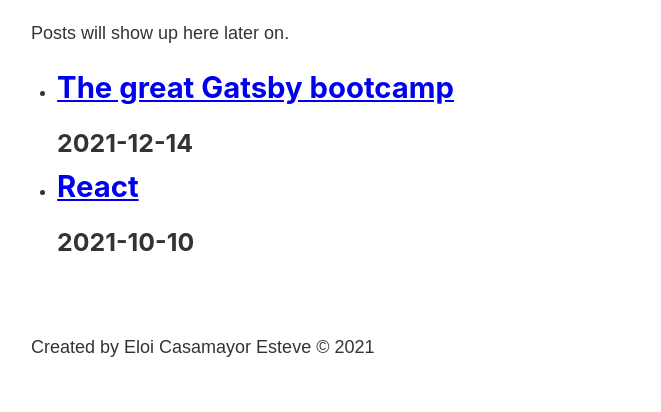
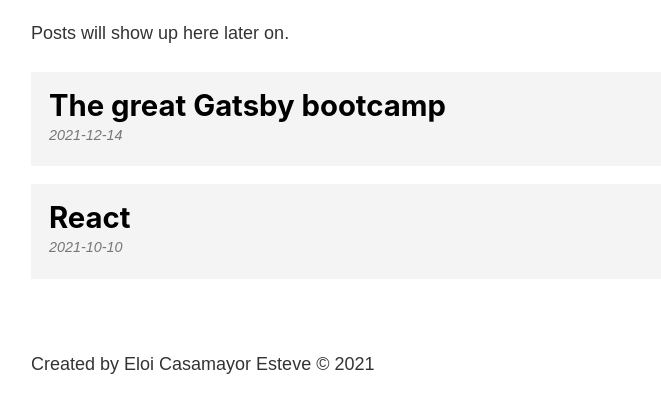
Before and after one commit to eloicasamayor/gatsby-contentful-blog, a Gatsby site: page /blog in a window 1280 px wide. Shown: the part 396-808 px from the top of the page, without its empty margins (252-913 px from the left). Built offline with nearby package versions, Linux system fonts and the light colour scheme; Gatsby itself is replaced by a stand-in of ours.

Commit message:
displaying images from md files. styling blog page

```diff
--- a/gatsby-config.js
+++ b/gatsby-config.js
@@ -19,6 +19,21 @@
         path: `${__dirname}/src`,
       },
     },
-    "gatsby-transformer-remark",
+    "gatsby-plugin-sharp",
+    {
+      resolve: "gatsby-transformer-remark",
+      options: {
+        plugins: [
+          "gatsby-remark-relative-images",
+          {
+            resolve: "gatsby-remark-images",
+            options: {
+              maxWith: 750,
+              linkImagesToOriginal: false,
+            },
+          },
+        ],
+      },
+    },
   ],
 }
--- a/package.json
+++ b/package.json
@@ -16,6 +16,9 @@
   "dependencies": {
     "gatsby": "^4.3.0",
     "gatsby-plugin-sass": "^5.3.0",
+    "gatsby-plugin-sharp": "^4.4.0",
+    "gatsby-remark-images": "^6.4.0",
+    "gatsby-remark-relative-images": "^2.0.2",
     "gatsby-source-filesystem": "^4.3.0",
     "gatsby-transformer-remark": "^5.3.0",
     "react": "^17.0.1",
--- a/src/components/footer.js
+++ b/src/components/footer.js
@@ -1,5 +1,7 @@
 import React from "react"
 import { graphql, useStaticQuery } from "gatsby"
+import * as footerStyles from "./footer.module.scss"
+
 const Footer = () => {
   const data = useStaticQuery(graphql`
     {
@@ -11,7 +13,7 @@
     }
   `)
   return (
-    <footer>
+    <footer className={footerStyles.footer}>
       <p>Created by {data.site.siteMetadata.author} © 2021</p>
     </footer>
   )
--- /dev/null
+++ b/src/components/footer.module.scss
@@ -0,0 +1,3 @@
+.footer {
+  margin-top: 3rem;
+}
--- a/src/pages/blog.js
+++ b/src/pages/blog.js
@@ -1,6 +1,8 @@
 import React from "react"
 import Layout from "../components/layout"
 import { graphql, Link, useStaticQuery } from "gatsby"
+
+import * as blogStyles from "./blog.module.scss"
 
 function BlogPage() {
   const data = useStaticQuery(graphql`
@@ -27,16 +29,14 @@
         <h1>Blog</h1>
         <p>Posts will show up here later on.</p>
         <div>
-          <ul>
+          <ul className={blogStyles.posts}>
             {blogPosts.map(blogPost => {
               return (
-                <li>
-                  <h2>
-                    <Link to={`/blog/${blogPost.node.fields.slug}`}>
-                      {blogPost.node.frontmatter.title}
-                    </Link>
-                  </h2>
-                  <h3>{blogPost.node.frontmatter.date}</h3>
+                <li className={blogStyles.post}>
+                  <Link to={`/blog/${blogPost.node.fields.slug}`}>
+                    <h2>{blogPost.node.frontmatter.title}</h2>
+                    <p>{blogPost.node.frontmatter.date}</p>
+                  </Link>
                 </li>
               )
             })}
--- /dev/null
+++ b/src/pages/blog.module.scss
@@ -0,0 +1,30 @@
+.posts {
+  list-style-type: none;
+  margin: 0;
+}
+
+.post {
+  margin: 1rem 0;
+
+  a {
+    background: #f4f4f4;
+    color: #000000;
+    display: block;
+    padding: 1rem;
+    text-decoration: none;
+  }
+
+  a:hover {
+    background: #e4e4e4;
+  }
+
+  h2 {
+    margin-bottom: 0;
+  }
+
+  p {
+    color: #777777;
+    font-size: 0.8rem;
+    font-style: italic;
+  }
+}
--- a/src/posts/gatsby.md
+++ /dev/null
@@ -1,12 +0,0 @@
----
-title: "The great Gatsby bootcamp"
-date: "2021-12-14"
----
-
-I am just learning gatsby
-
-## Topics Covered
-
-1. Gatsby
-2. GraphQL
-3. React
--- /dev/null
+++ b/src/posts/gatsby/gatsby.md
@@ -0,0 +1,14 @@
+---
+title: "The great Gatsby bootcamp"
+date: "2021-12-14"
+---
+
+I am just learning gatsby
+
+![Picture](./pic.jpg)
+
+## Topics Covered
+
+1. Gatsby
+2. GraphQL
+3. React
```
Also changed, not shown: 2 other files.
